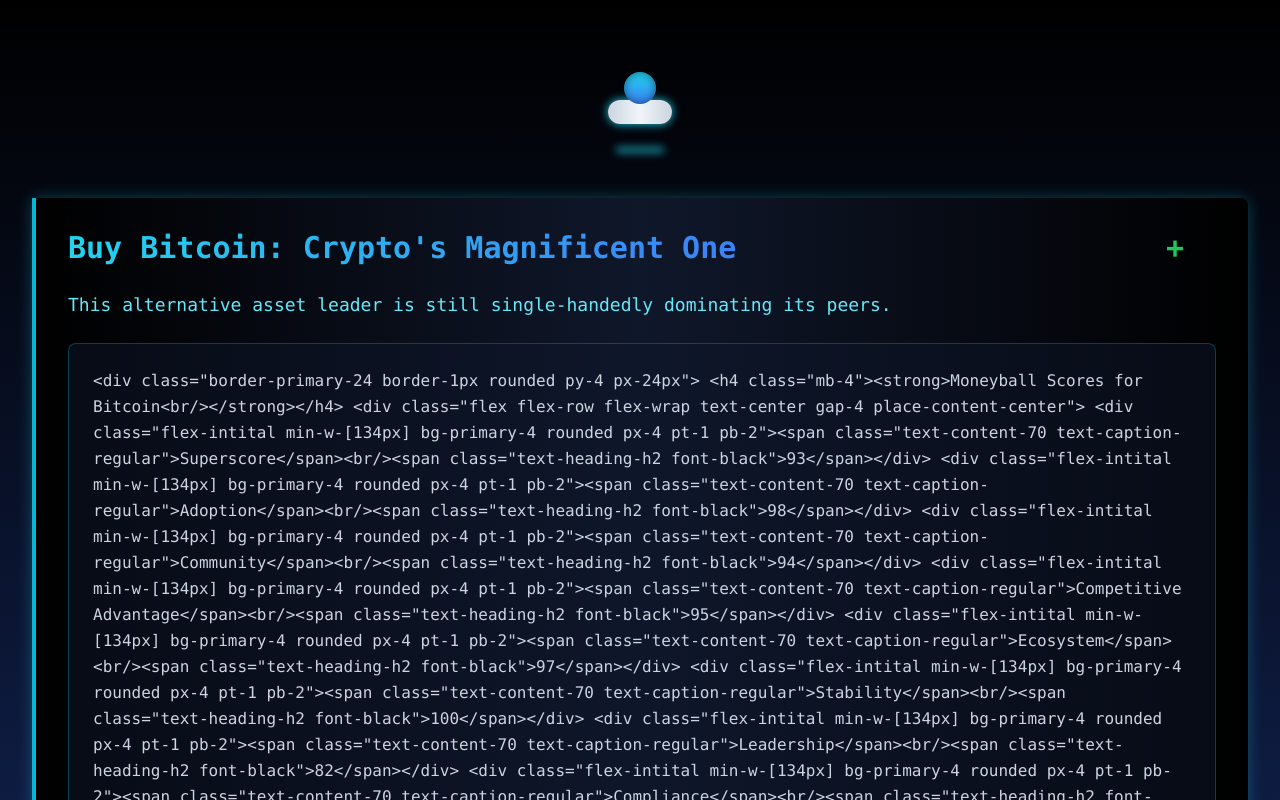
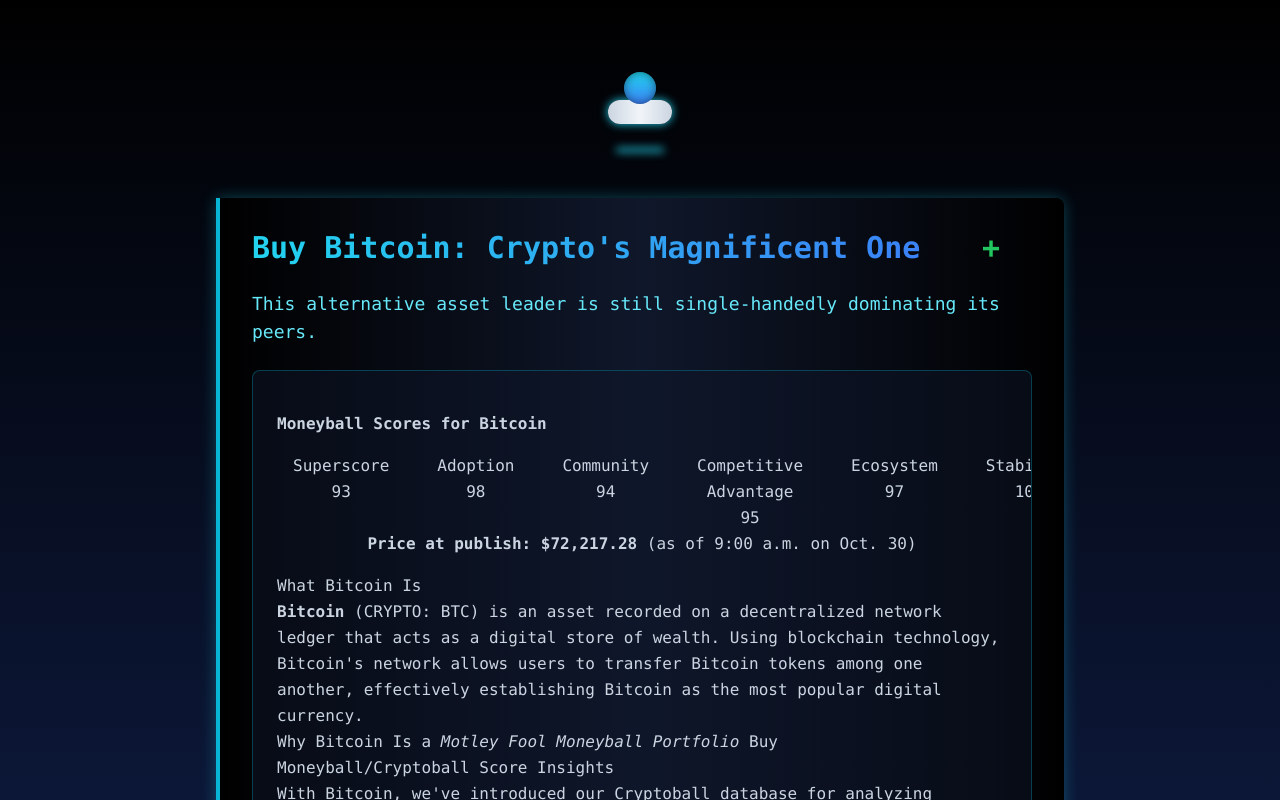
Before and after one commit to sferg989/motlety-fool-test, a Next.js app: page /article in a window 1280 px wide. Shown: the top 800 px of the page. Built offline with nearby package versions, Linux system fonts and the light colour scheme.

Commit message:
Sanitize HTML

```diff
--- a/package.json
+++ b/package.json
@@ -17,6 +17,9 @@
   },
   "dependencies": {
     "@apollo/client": "^3.11.8",
+    "@types/dompurify": "^3.0.5",
+    "dompurify": "^3.2.5",
+    "isomorphic-dompurify": "^2.24.0",
     "next": "latest",
     "react": "^18.2.0",
     "react-dom": "^18.2.0",
--- a/src/app/article/[...path]/page.tsx
+++ b/src/app/article/[...path]/page.tsx
@@ -1,9 +1,10 @@
 import WatchButton from '~components/ui/watchButton'
 import ArticlesService from '~data/services/article-service'
 import apolloServerClient from '~lib/apollo-server-client'
+import SanitizedHtml from '~components/ui/sanitized_html'
 
-async function ArticlePage({ params }: { params: { path: string } }) {
-  const { path } = params
+async function ArticlePage({ params }: { params: Promise<{ path: string }> }) {
+  const { path } = await params
   const client = await apolloServerClient()
   const articlesService = new ArticlesService(client)
   const article = await articlesService.getArticleByPath(path)
@@ -12,16 +13,31 @@
   const recommendedInstrumentId = recommendedInstrument?.instrument_id
 
   return (
-    // eslint-disable-next-line max-len
-    <div className="bg-gradient-to-r from-black via-slate-900 to-black p-8 font-mono text-slate-300 border-l-4 border-cyan-500 shadow-[0_0_15px_rgba(34,211,238,0.3)] rounded-r-lg">
-      <h1 className="text-3xl font-bold mb-6 flex items-center justify-between">
-        <span className="text-transparent bg-clip-text bg-gradient-to-r from-cyan-400 to-blue-500">{article.headline}</span>
-        {recommendedInstrumentId && <WatchButton instrumentId={recommendedInstrumentId} symbol={recommendedInstrument.symbol} name={recommendedInstrument.company_name} />}
-      </h1>
+    <div className="w-full max-w-4xl mx-auto px-4 sm:px-6">
+      <div
+        className="bg-gradient-to-r from-black via-slate-900 to-black p-4 sm:p-8 font-mono text-slate-300
+        border-l-4 border-cyan-500 shadow-[0_0_15px_rgba(34,211,238,0.3)] rounded-r-lg overflow-hidden"
+      >
+        <h1
+          className="text-xl sm:text-3xl font-bold mb-4 sm:mb-6 flex flex-col sm:flex-row sm:items-center
+          sm:justify-between gap-4"
+        >
+          <span className="text-transparent bg-clip-text bg-gradient-to-r from-cyan-400 to-blue-500">{article.headline}</span>
+          {recommendedInstrumentId && (
+            <div className="flex-shrink-0">
+              <WatchButton instrumentId={recommendedInstrumentId} symbol={recommendedInstrument.symbol} name={recommendedInstrument.company_name} />
+            </div>
+          )}
+        </h1>
 
-      <p className="text-cyan-300 text-lg mb-6 leading-relaxed">{article.promo}</p>
+        <p className="text-cyan-300 text-base sm:text-lg mb-4 sm:mb-6 leading-relaxed">{article.promo}</p>
 
-      <p className="text-slate-300 leading-relaxed bg-slate-900/50 p-6 rounded-lg border border-cyan-500/30">{article.body}</p>
+        <SanitizedHtml
+          html={article.body}
+          className="text-slate-300 leading-relaxed bg-slate-900/50 p-3 sm:p-6 rounded-lg
+            border border-cyan-500/30 overflow-x-auto"
+        />
+      </div>
     </div>
   )
 }
--- /dev/null
+++ b/src/components/ui/sanitized_html.tsx
@@ -0,0 +1,17 @@
+'use client'
+
+import DOMPurify from 'isomorphic-dompurify'
+
+interface SanitizedHtmlProps {
+  html: string
+  className?: string
+}
+
+const SanitizedHtml = ({ html, className = '' }: SanitizedHtmlProps) => {
+  // Sanitize the HTML content
+  const sanitizedHtml = DOMPurify.sanitize(html)
+
+  return <div className={className} dangerouslySetInnerHTML={{ __html: sanitizedHtml }} />
+}
+
+export default SanitizedHtml
```
Also changed, not shown: 2 other files (tests, documents, lock files or other folders).
